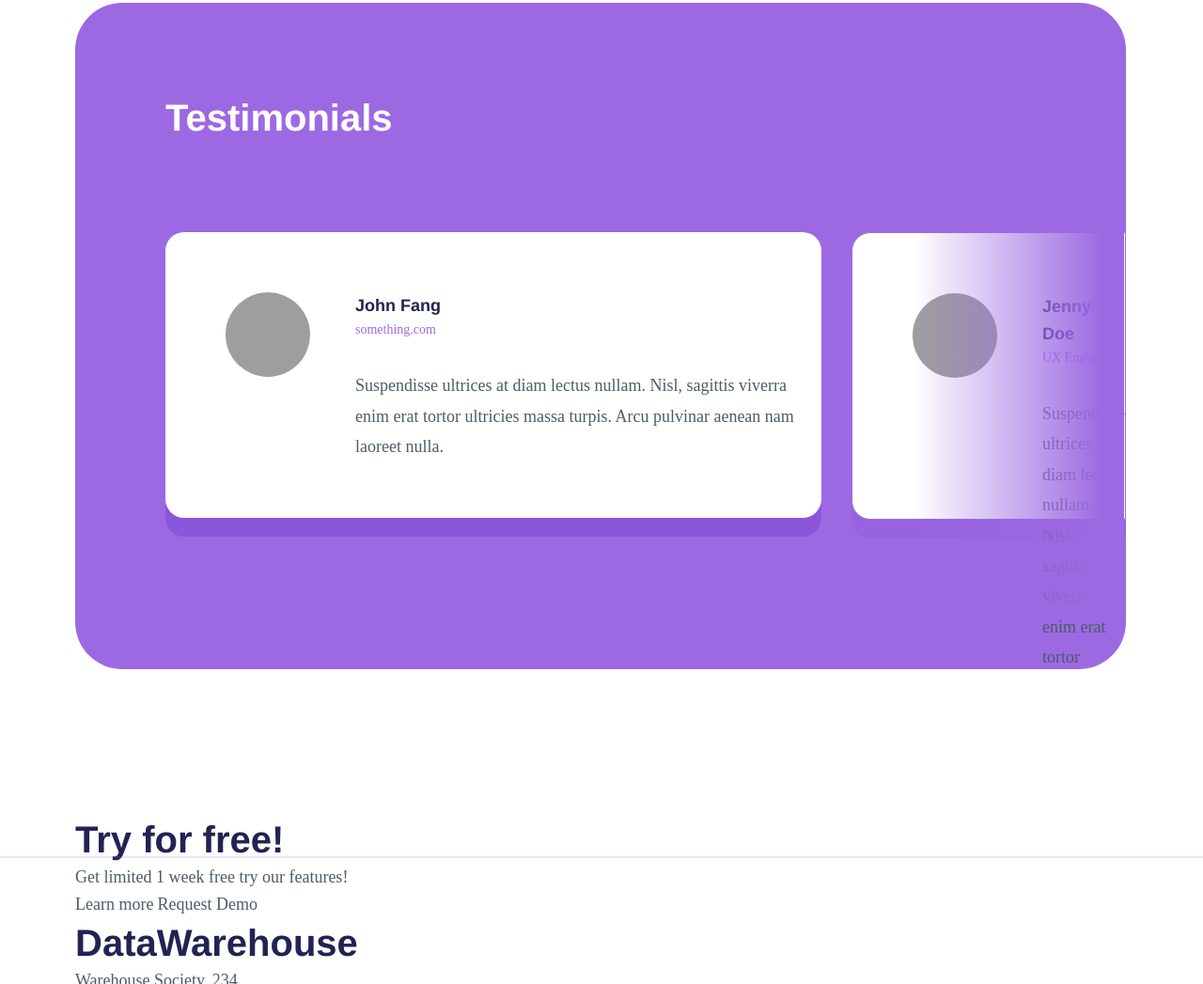
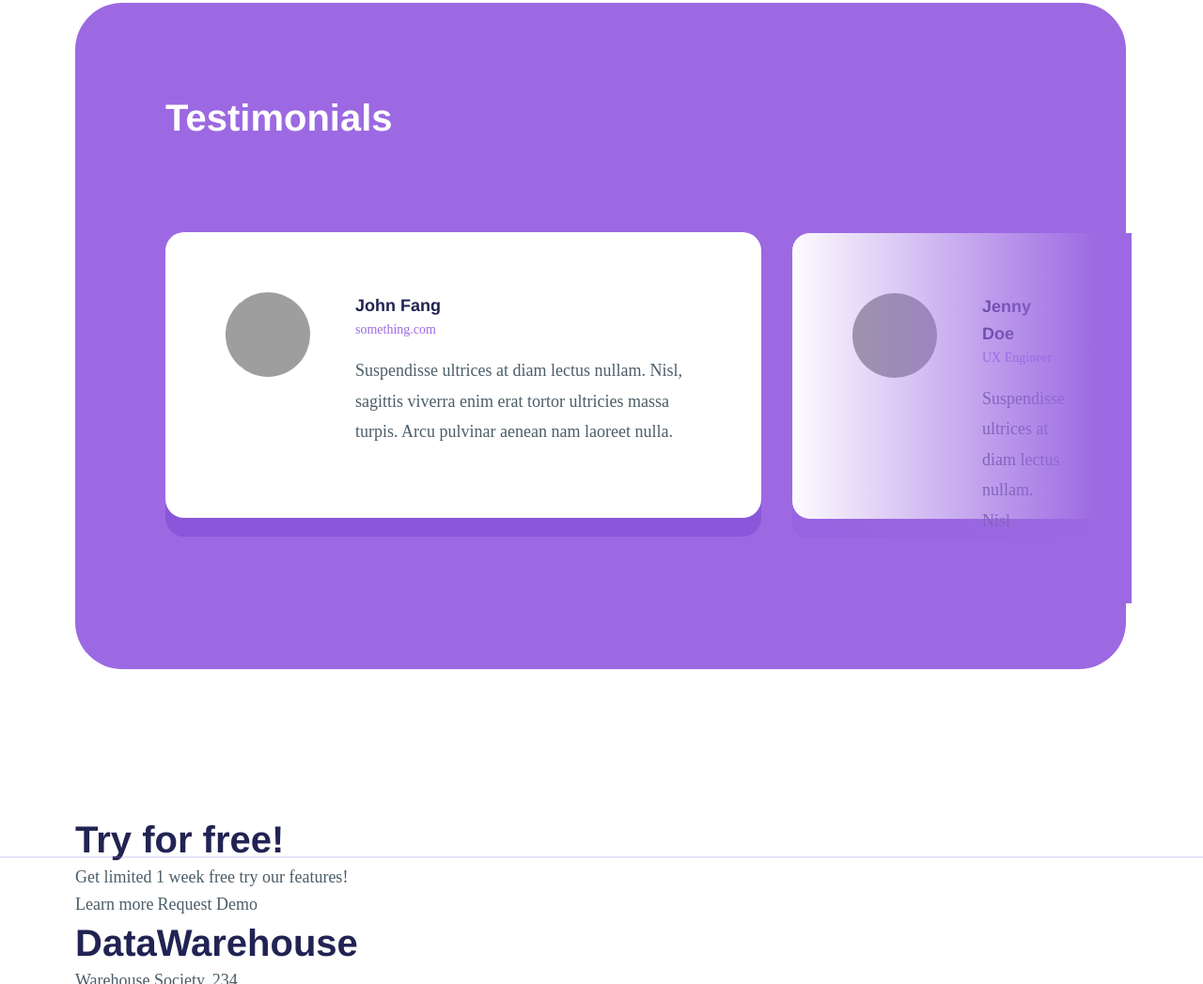
Before and after one commit to masonaviles/clickup, a website: page index.html in a window 1280 px wide. Shown: the part 2737-3784 px from the top of the page at 94% size. Drawn offline with Linux system fonts and the light colour scheme; grey boxes are pictures that could not be loaded.

Commit message:
testomonials cards

```diff
--- a/index.html
+++ b/index.html
@@ -128,7 +128,7 @@
                     <div>
                         <h6 class="card-title">Jenny Doe</h6>
                         <span>UX Engineer</span>
-                        <p>Suspendisse ultrices at diam lectus nullam. Nisl, sagittis viverra enim erat tortor</p>
+                        <p>Suspendisse ultrices at diam lectus nullam. Nisl</p>
                     </div>
                 </div>
             </div>
--- a/sass/components/card.scss
+++ b/sass/components/card.scss
@@ -9,6 +9,7 @@
     border-radius: 20px;
     padding-top: 4rem;
     padding-left: 4rem;
+    padding-right: 4rem;
     img {
         border-radius: 50px;
         margin-right: 3rem;
@@ -26,7 +27,7 @@
         color: $color-purple;
         font-weight: 500;
         letter-spacing: 1%;
-        margin-bottom: 2rem;
+        margin-bottom: 1rem;
     }
     p {
         font-size: 18px;
--- a/sass/main.scss
+++ b/sass/main.scss
@@ -213,7 +213,7 @@ main {
                 .overlay {
                     position: absolute;
                     top: 0rem;
-                    width: 14rem;
+                    width: 23rem;
                     height: 24.6rem;
                     background: linear-gradient(270deg, #9C69E2 9.75%, rgba(255, 255, 255, 0) 100%);
                 }
```
Also changed, not shown: style.css, 1 other file.
